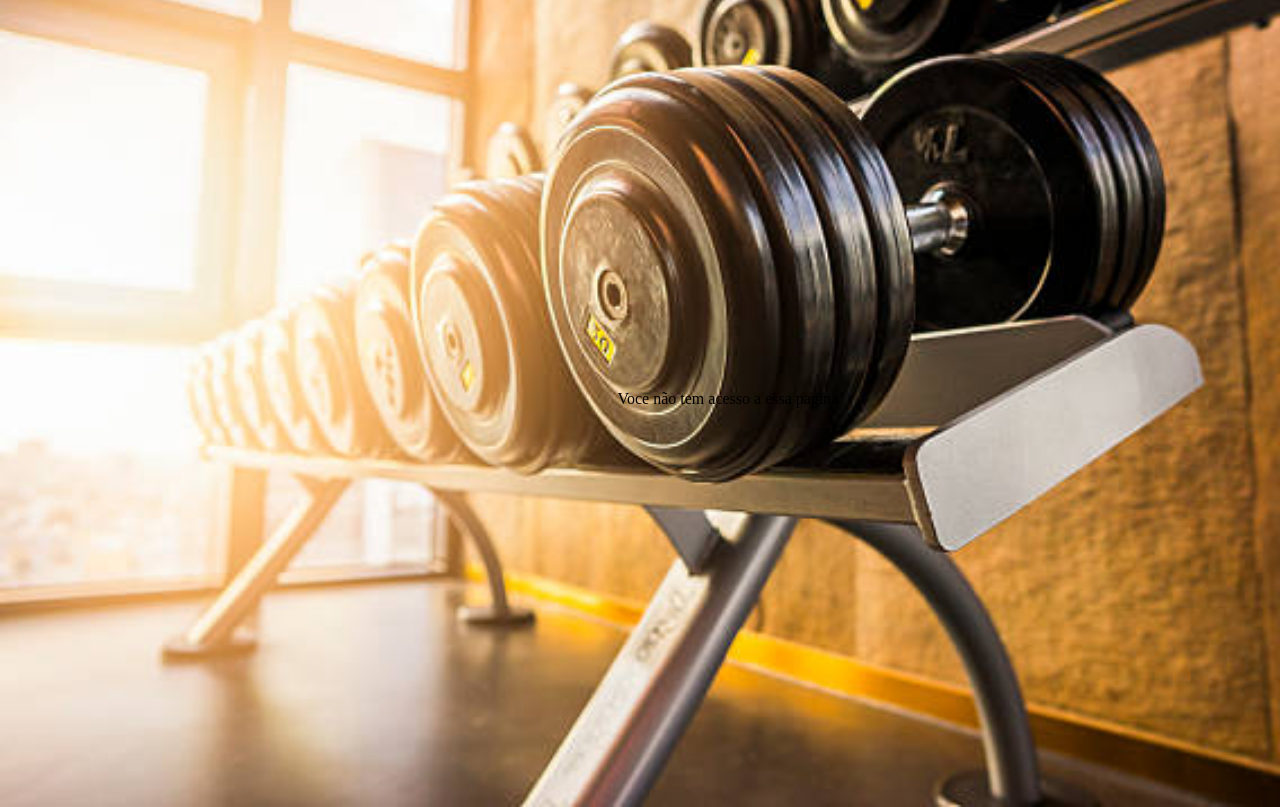
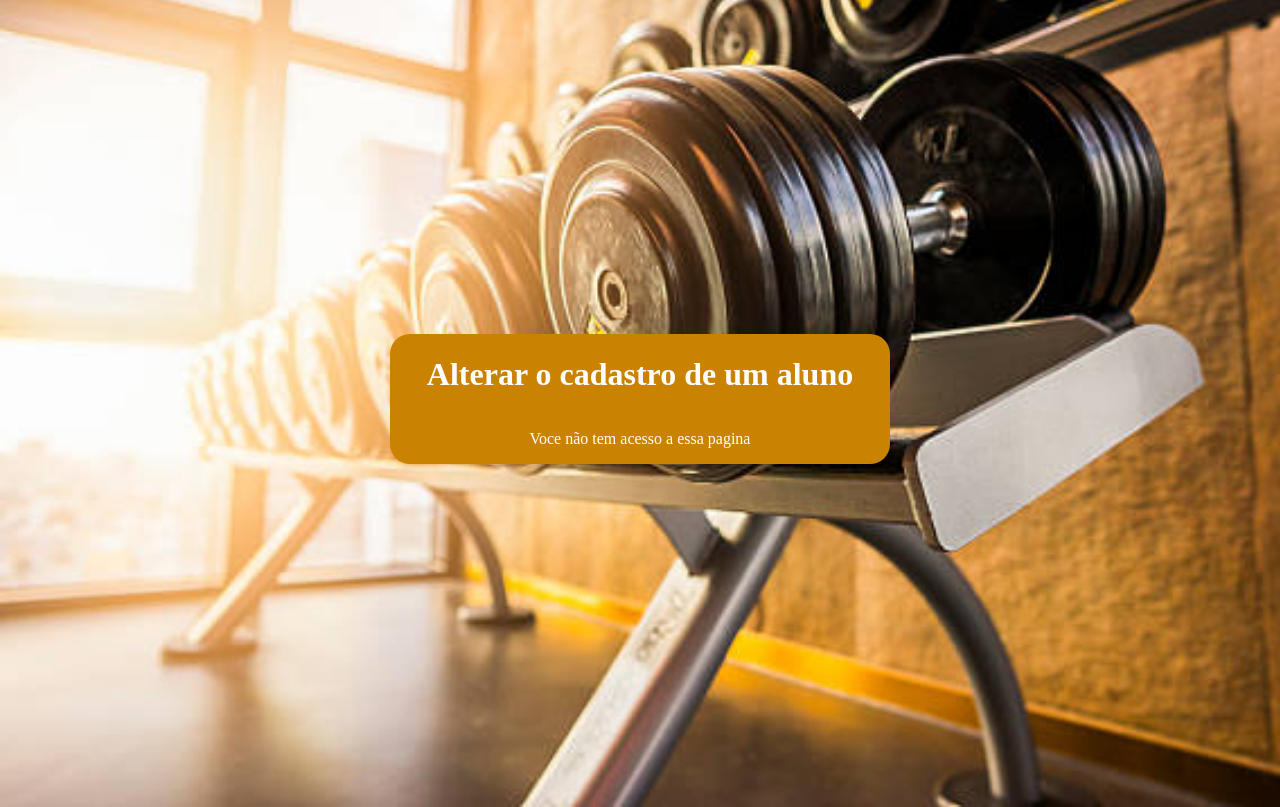
Before and after one commit to matheusCCO/projetoFinalProgramacaoWeb, a PHP site: page /alteraCadastro.php in a window 1280 px wide; the page is wider, and only the part inside the window is pictured. Shown: the part 113-920 px from the top of that part. Run offline with PHP 8.4, Linux system fonts and the light colour scheme.

Commit message:
criado a logica de alterar a foto

```diff
--- a/alteraCadastro.php
+++ b/alteraCadastro.php
@@ -8,7 +8,9 @@
     <title>Document</title>
 </head>
 <body>
-    <a href="admin.php"><img src="layout/assets/icones/seta-esquerda.png" alt="Deletar 3" ></a>
+<a href="admin.php"><img src="layout/assets/icones/seta-esquerda.png" alt="Deletar 3" ></a>
+    <main>
+
     <?php
     updateAluno($connect);
     if(isset($_GET['id']) && isset($_GET['nome'])){
@@ -16,27 +18,39 @@
         $nomeUser = $_GET['nome'];
         $emailUser = $_GET['email'];
         $telefoneUser = $_GET['telefone'];
+        $imagemUser = $_GET['imagem'];
+
     }
     ?>
     <div class="cadastro">
+        <h1>Alterar o cadastro de um aluno</h1>
+        <?php if(isset($_SESSION['ativa'])){ ?>
+            <form method="post" enctype="multipart/form-data">
 
-        <?php if(isset($_SESSION['ativa'])){ ?>
-            <form method="post">
-            <h1>Aleter Informações de um Aluno</h1>
                 <input name="id" placeholder="Seu nome" value="<?php echo $idUser?>">
 
                 <input type="text" name="nome" placeholder="Seu nome" value="<?php echo $nomeUser?>">
 
                 <input type="email" name="email" placeholder="Seu E-mail" value="<?php echo $emailUser?>">
+                <input type="phone" name="telefone" placeholder="telefone" value="<?php echo $telefoneUser?>">
+                <?php
+                    if(!empty($imagemUser)){ ?>
+                    <div>
+                        <img src="imagens/uploads/<?php echo $imagemUser?>">
+                    </div>
 
-                <input type="phone" name="telefone" placeholder="telefone" value="<?php echo $telefoneUser?>">
+                    <?php } ?>
 
-                <input type="submit" name="alterar" value="Cadastro">
+                <input type="file" name="imagem" >
+
+
+                <input type="submit" name="alterar" value="Alterar">
             </form>
             <a href="admin.php"></a>
     </div>
         <?php }else{
             echo "<p>Voce não tem acesso a essa pagina</p>";
         } ?>
+    </main>
 </body>
 </html>
--- a/function.php
+++ b/function.php
@@ -45,7 +45,7 @@ function delete($connect, $id){
 	$query = "DELETE FROM cliente WHERE id = $id";
 	$action = mysqli_query( $connect, $query );
 	if ($action) {
-		echo "<h2 class='msg'>Registro deletado com sucesso</h2>";
+
 		header("location: admin.php");
 	}else{
 		echo "<h2 class='msg'>Erro ao deletar</h2>";
@@ -82,8 +82,20 @@ function updateAluno($connect){
 		$nome = mysqli_real_escape_string($connect, $_POST['nome']);
 		$email = mysqli_real_escape_string($connect, $_POST['email']);
 		$telefone = mysqli_real_escape_string($connect, $_POST['telefone']);
+		$imagem = !empty($_FILES['imagem']['name']) ? $_FILES['imagem']['name'] : "";
+		if(!empty($imagem)){
+			$caminho = "imagens/uploads/";
+			$imagem = uploadImg($caminho);
+		}
+
+
 		if (!empty($nome) and !empty($email) and !empty($telefone)) {
-			$query = "UPDATE cliente SET nome = '$nome', email = '$email', telefone = '$telefone' WHERE cliente.id = '$id'";
+			if(!empty($imagem)){
+				$query = "UPDATE cliente SET nome = '$nome', email = '$email', telefone = '$telefone', imagem = '$imagem' WHERE cliente.id = '$id'";
+				echo $imagem;
+			} else{
+				$query = "UPDATE cliente SET nome = '$nome', email = '$email', telefone = '$telefone' WHERE cliente.id = '$id'";
+			}
 			$execute = mysqli_query($connect, $query);
 			if ($execute) {
 				echo "<h2 class='msg'>Informações alterados com sucesso.</h2>";
@@ -95,7 +107,7 @@ function updateAluno($connect){
 }
 
 function uploadImg($caminho){
-	if(isset($_POST['cadastrar'])){
+	if(isset($_POST['cadastrar']) or isset($_POST['alterar'])){
 		//print_r($_FILES);
 
 		if(!empty($_FILES['imagem']['name'])){
@@ -128,6 +140,7 @@ function uploadImg($caminho){
 				$data = date("d-m-Y_h-i");
 				$novoNome= $data."-".$nomeImagem;
 				if(move_uploaded_file($nomeTemporario, $caminho.$novoNome)){
+
 					return $novoNome;
 
 				}else{
--- a/layout/styleLogin.css
+++ b/layout/styleLogin.css
@@ -4,6 +4,7 @@ body{
     background-size: cover;
 }
 main{
+    display: flex;
     width: auto;
     height: 800px;
     display: flex;
@@ -13,7 +14,8 @@ main{
 }
 
 .divLogin{
-    background-color: #f1f1f1;
+
+    background-color: rgb(202, 131, 0);
     display: flex;
     flex-direction: column;
     justify-content: center;
@@ -21,8 +23,9 @@ main{
     margin: 100px;
 
 }
-.divLogin h1{
-    color: black;
+.divLogin h1,p{
+    text-align: center;
+    color: white;
 }
 div input{
     display: flex;
@@ -31,26 +34,22 @@ div input{
     border-radius: 10px;
     justify-content: center;
     margin:20px;
-}
-div h1,p{
-    text-align: center;
+    border: none;
 }
 
+
 .cadastro{
+    color: white;
+    background-color: rgb(202, 131, 0);
     display: flex;
     flex-direction: column;
     justify-content: center;
     align-items: center;
-    width: 1440px;
-    height: 800px;
+    width: 500px;
+    height: auto;
+    border-radius: 20px;
 }
 
-form{
-    color: white;
-    background-color: rgb(202, 131, 0);
-    border-radius: 20px;
-
-}
 
 img{
     width: 100px;
@@ -64,7 +63,7 @@ img{
     justify-content: center;
     width: 500px;
     height: auto;
-    margin: 0;
+    margin: 20px;
     border-radius: 20px;
 
 }
@@ -73,12 +72,9 @@ img{
     body{
         background-image: url("assets/fundoSite.jpg");
         background-repeat: no-repeat;
-
-
     }
     main {
         width: 100%;
-
         display: flex;
         margin:20px;
     }
```
Also changed, not shown: admin.php (+5 -4 lines), cadastrar.php (+5 -5 lines), layout/style.css (+22 -2 lines), imagens/uploads/01-12-2023_06-58-Capturar10.PNG (added), imagens/uploads/01-12-2023_06-58-Capturar4.PNG (added), imagens/uploads/01-12-2023_06-59-Capturar1.PNG (added).
